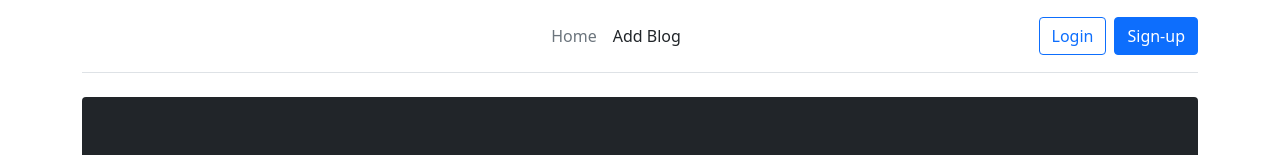
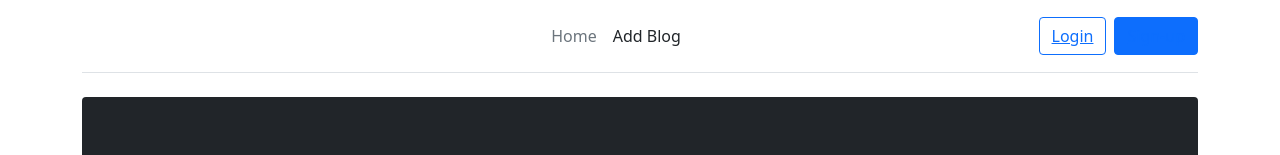
Before and after one commit to Wakarende/blog2-angular, an Angular app in the folder blog/: page / in a window 1280 px wide. Shown: the top 155 px of the page. Built offline with nearby package versions, Linux system fonts and the light colour scheme; no server answers.

Commit message:
add navbar links

```diff
--- a/blog/src/app/components/layout/navbar/navbar.component.html
+++ b/blog/src/app/components/layout/navbar/navbar.component.html
@@ -14,8 +14,8 @@
       <li><a href="#" class="nav-link px-2 link-dark"></a></li>
     </ul>
     <div class="col-md-3 text-end">
-      <button type="button" class="btn btn-outline-primary me-2">Login</button>
-      <button type="button" class="btn btn-primary">Sign-up</button>
+      <button type="button" class="btn btn-outline-primary me-2"><a [routerLink]="['login']">Login</a></button>
+      <button type="button" class="btn btn-primary"><a [routerLink]="['register']">Sign-up</a></button>
     </div>
   </header>
 </div>
```
